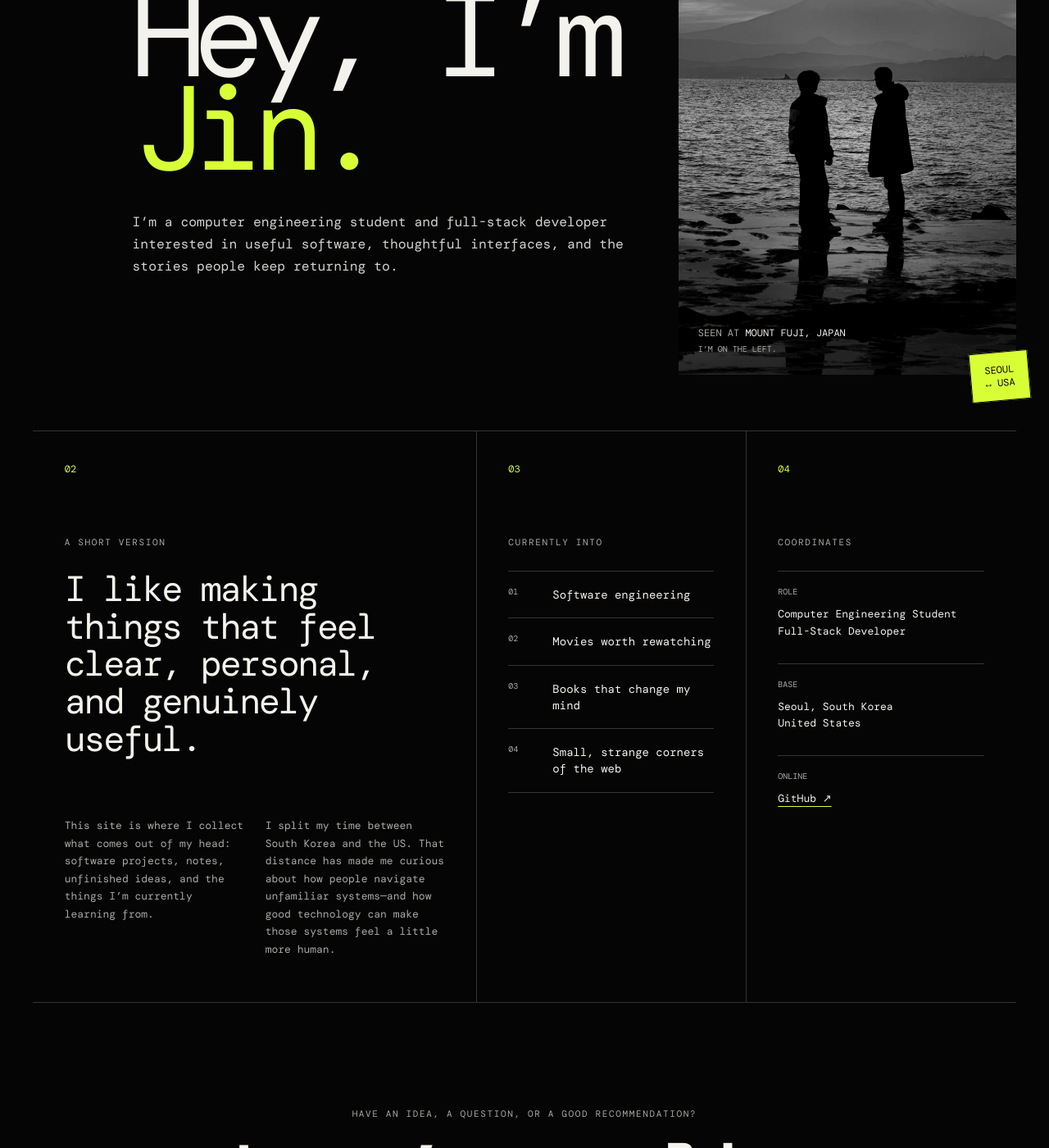
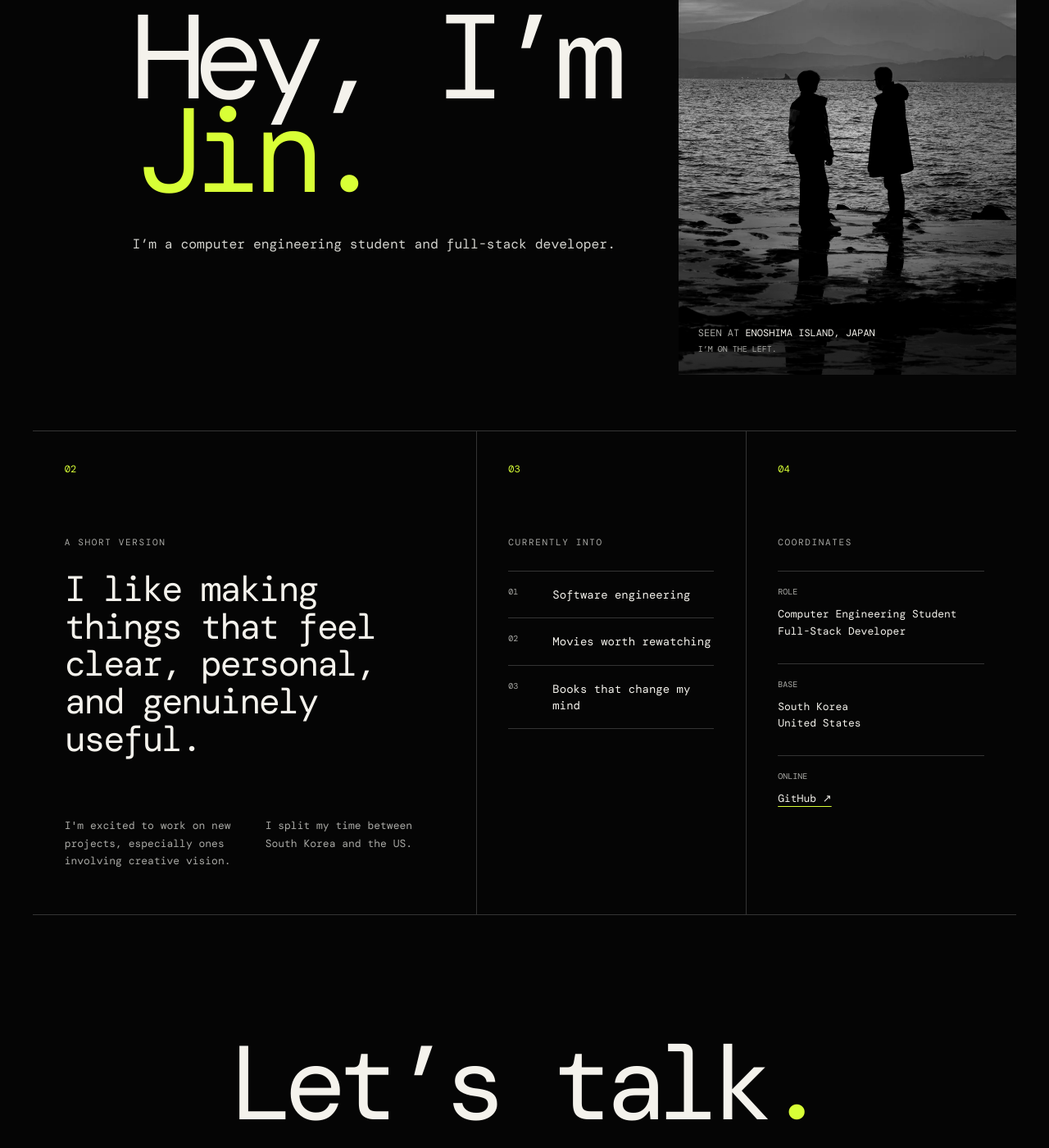
Before and after one commit to imasepan/imasepan.github.io, a Jekyll site: the page about.html, which Jekyll copies as it is, in a window 1280 px wide and 1400 px high, scrolled down 352 px. Shown: the whole window at 82% size. Built offline with Jekyll 4.4.1, drawn with Linux system fonts in a browser that asks for light colours; some of the changed text lies outside the part shown.

Commit message:
Update about.html
edited about me to be lest corny

```diff
--- a/about.html
+++ b/about.html
@@ -32,13 +32,12 @@
         <div class="hero-copy">
           <p class="kicker">ABOUT / INTRODUCTION</p>
           <h1 id="about-title">Hey, I’m<br /><span>Jin.</span></h1>
-          <p class="intro">I’m a computer engineering student and full-stack developer interested in useful software, thoughtful interfaces, and the stories people keep returning to.</p>
+          <p class="intro">I’m a computer engineering student and full-stack developer.</p>
         </div>
         <figure class="portrait">
           <img src="/assets/portrait.webp" alt="Jin Hyun and a friend standing by the sea in front of Mount Fuji at sunset" width="900" height="1218" decoding="async" />
-          <figcaption><span>SEEN AT</span> MOUNT FUJI, JAPAN<br /><small>I’M ON THE LEFT.</small></figcaption>
+          <figcaption><span>SEEN AT</span> ENOSHIMA ISLAND, JAPAN<br /><small>I’M ON THE LEFT.</small></figcaption>
         </figure>
-        <div class="hero-stamp" aria-hidden="true">SEOUL<br />↔ USA</div>
       </section>
 
       <section class="about-grid" aria-label="About Jin">
@@ -47,8 +46,8 @@
           <p class="panel-label">A SHORT VERSION</p>
           <h2>I like making things that feel clear, personal, and genuinely useful.</h2>
           <div class="body-copy">
-            <p>This site is where I collect what comes out of my head: software projects, notes, unfinished ideas, and the things I’m currently learning from.</p>
-            <p>I split my time between South Korea and the US. That distance has made me curious about how people navigate unfamiliar systems—and how good technology can make those systems feel a little more human.</p>
+            <p>I'm excited to work on new projects, especially ones involving creative vision.</p>
+            <p>I split my time between South Korea and the US.</p>
           </div>
         </article>
 
@@ -59,7 +58,6 @@
             <li><span>01</span>Software engineering</li>
             <li><span>02</span>Movies worth rewatching</li>
             <li><span>03</span>Books that change my mind</li>
-            <li><span>04</span>Small, strange corners of the web</li>
           </ul>
         </article>
 
@@ -68,16 +66,15 @@
           <p class="panel-label">COORDINATES</p>
           <dl>
             <div><dt>ROLE</dt><dd>Computer Engineering Student<br />Full-Stack Developer</dd></div>
-            <div><dt>BASE</dt><dd>Seoul, South Korea<br />United States</dd></div>
+            <div><dt>BASE</dt><dd>South Korea<br />United States</dd></div>
             <div><dt>ONLINE</dt><dd><a href="https://github.com/imasepan" target="_blank" rel="noreferrer">GitHub ↗</a></dd></div>
           </dl>
         </article>
       </section>
 
       <section class="contact-band" aria-labelledby="contact-title">
-        <p>HAVE AN IDEA, A QUESTION, OR A GOOD RECOMMENDATION?</p>
         <h2 id="contact-title">Let’s talk<span>.</span></h2>
-        <a href="mailto:jinhyuncharliekim@gmail.com">JINHYUNCHARLIEKIM@GMAIL.COM <span aria-hidden="true">↗</span></a>
+        <a href="mailto:jinhyuncharliekim@gmail.com">MY EMAIL <span aria-hidden="true">↗</span></a>
       </section>
     </main>
 
```
